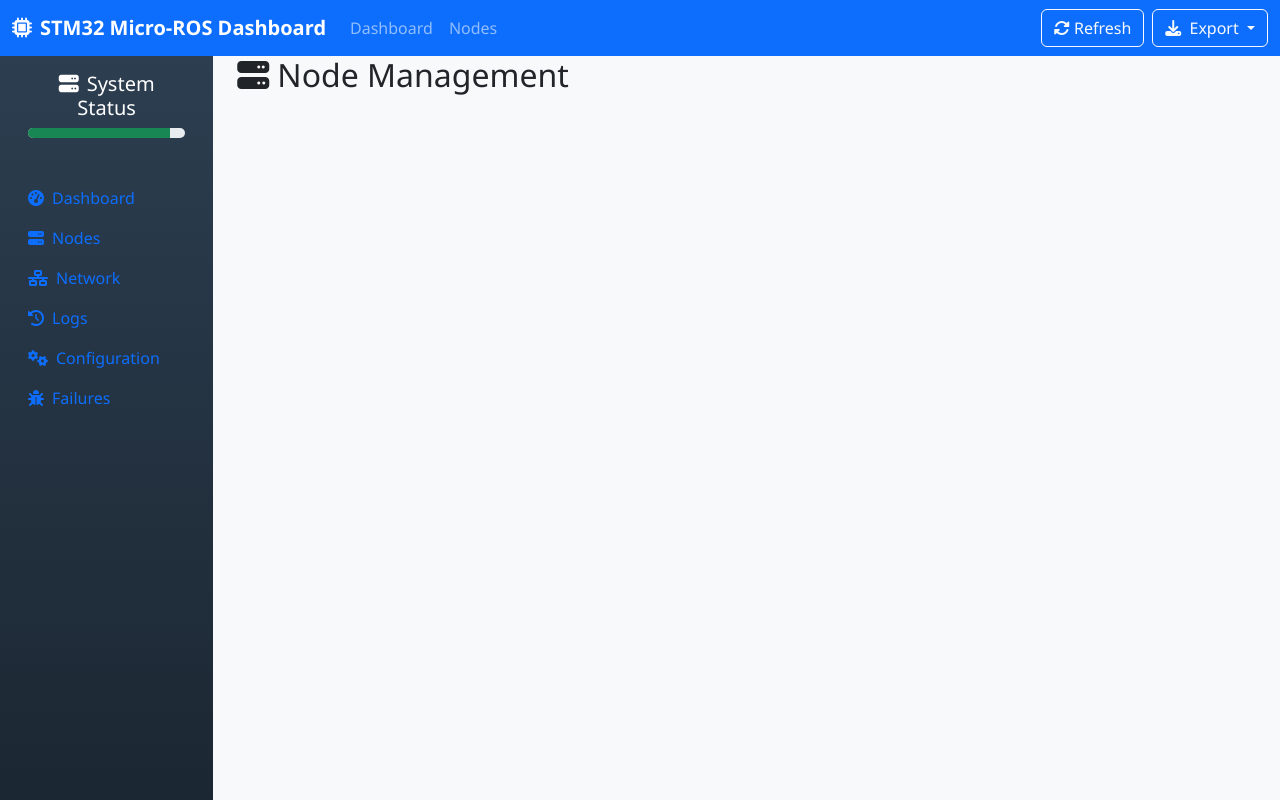
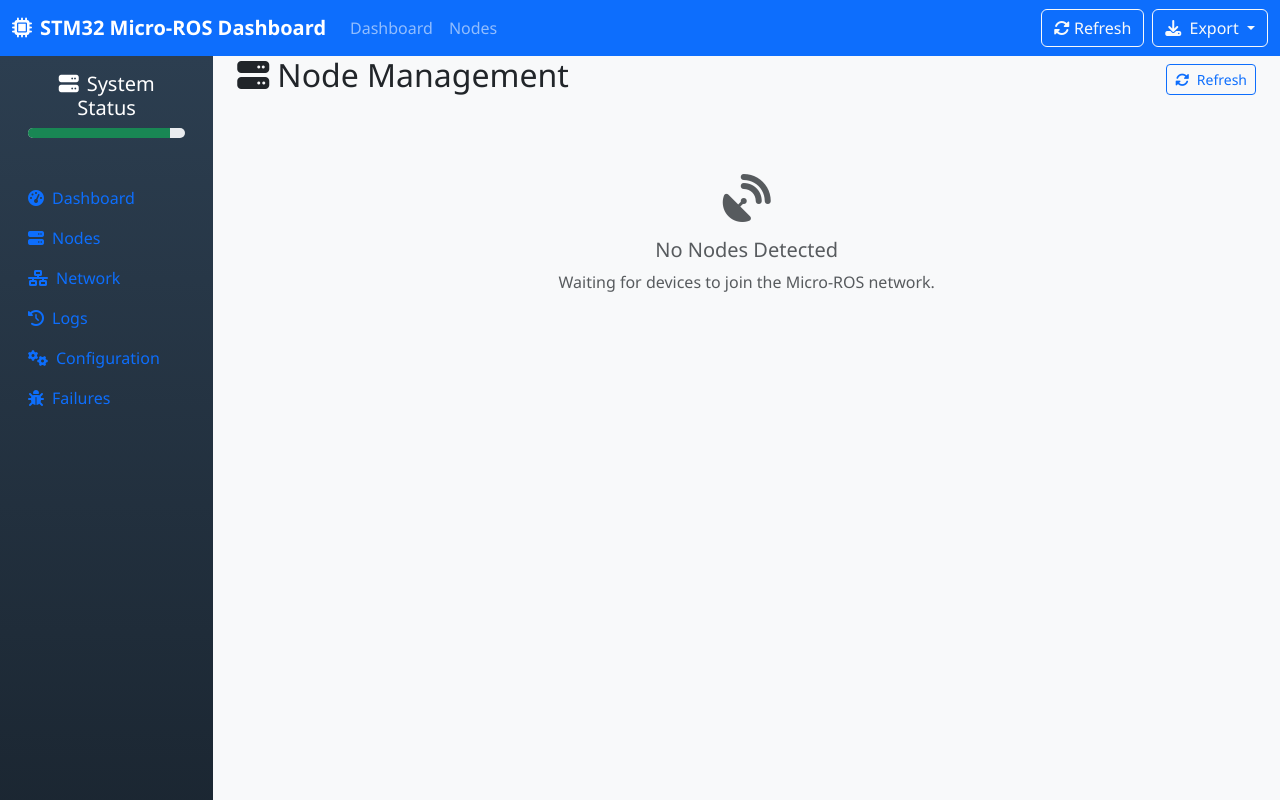
Before and after one commit to GiulioMastromartino/microk3, a Flask app: template template/node.html in a window 1280 px wide. Run offline with Flask 3, Linux system fonts and the light colour scheme; the template is opened without the code that fills it, so the values that code supplies are empty.

Commit message:
fix: cleanup node.html template
- Added "No Nodes Detected" empty state
- Added refresh button to header
- Improved task badge logic (show "Idle" if no tasks)
- Defaulted prompt username to 'admin' for easier testing

```diff
--- a/templates/node.html
+++ b/templates/node.html
@@ -3,9 +3,21 @@
 {% block content %}
 <div class="d-flex justify-content-between align-items-center mb-4">
     <h2><i class="fas fa-server me-2"></i>Node Management</h2>
+    <button class="btn btn-outline-primary btn-sm" onclick="location.reload()">
+        <i class="fas fa-sync-alt me-1"></i> Refresh
+    </button>
 </div>
 
 <div class="row">
+    {% if not system_data.nodes %}
+    <div class="col-md-12 text-center py-5">
+        <div class="text-muted">
+            <i class="fas fa-satellite-dish fa-3x mb-3"></i>
+            <h5>No Nodes Detected</h5>
+            <p>Waiting for devices to join the Micro-ROS network.</p>
+        </div>
+    </div>
+    {% else %}
         {% for node in system_data.nodes %}
         <div class="col-md-4 mb-4">
             <div class="card node-card {% if node.status == 'active' %}active-node{% elif node.status == 'standby' %}standby-node{% else %}error-node{% endif %}">
@@ -23,9 +35,13 @@
                     <p><i class="fas fa-bolt me-2"></i>CPU: {{ node.cpu }}</p>
                     <div class="mb-2">
                         <span>Active Tasks:</span>
+                        {% if node.active_tasks %}
                             {% for task in node.active_tasks %}
                             <span class="badge bg-primary task-badge">{{ task }}</span>
                             {% endfor %}
+                        {% else %}
+                            <span class="badge bg-secondary task-badge">Idle</span>
+                        {% endif %}
                     </div>
                     <div class="mb-2">
                         <span>Health Score:</span>
@@ -46,13 +62,17 @@
             </div>
         </div>
         {% endfor %}
+    {% endif %}
 </div>
 
 <script>
 function changeNodeStatus(nodeId, newStatus) {
     // Note: This requires authentication - update with proper auth flow
-    const username = prompt('Enter admin username:');
+    const username = prompt('Enter admin username (default: admin):', 'admin');
+    if (!username) return;
+
     const password = prompt('Enter admin password:');
+    if (!password) return;
 
     fetch('/api/update_node', {
         method: 'POST',
@@ -68,7 +88,7 @@ function changeNodeStatus(nodeId, newStatus) {
     .then(response => response.json())
     .then(data => {
         if (data.success) {
-            alert(`Node ${nodeId} updated to ${newStatus} status`);
+            // alert(`Node ${nodeId} updated to ${newStatus} status`);
             location.reload();
         } else {
             alert('Failed to update node status: ' + (data.error || 'Unknown error'));
```
Lines whose indentation alone changed are shown as unchanged.
